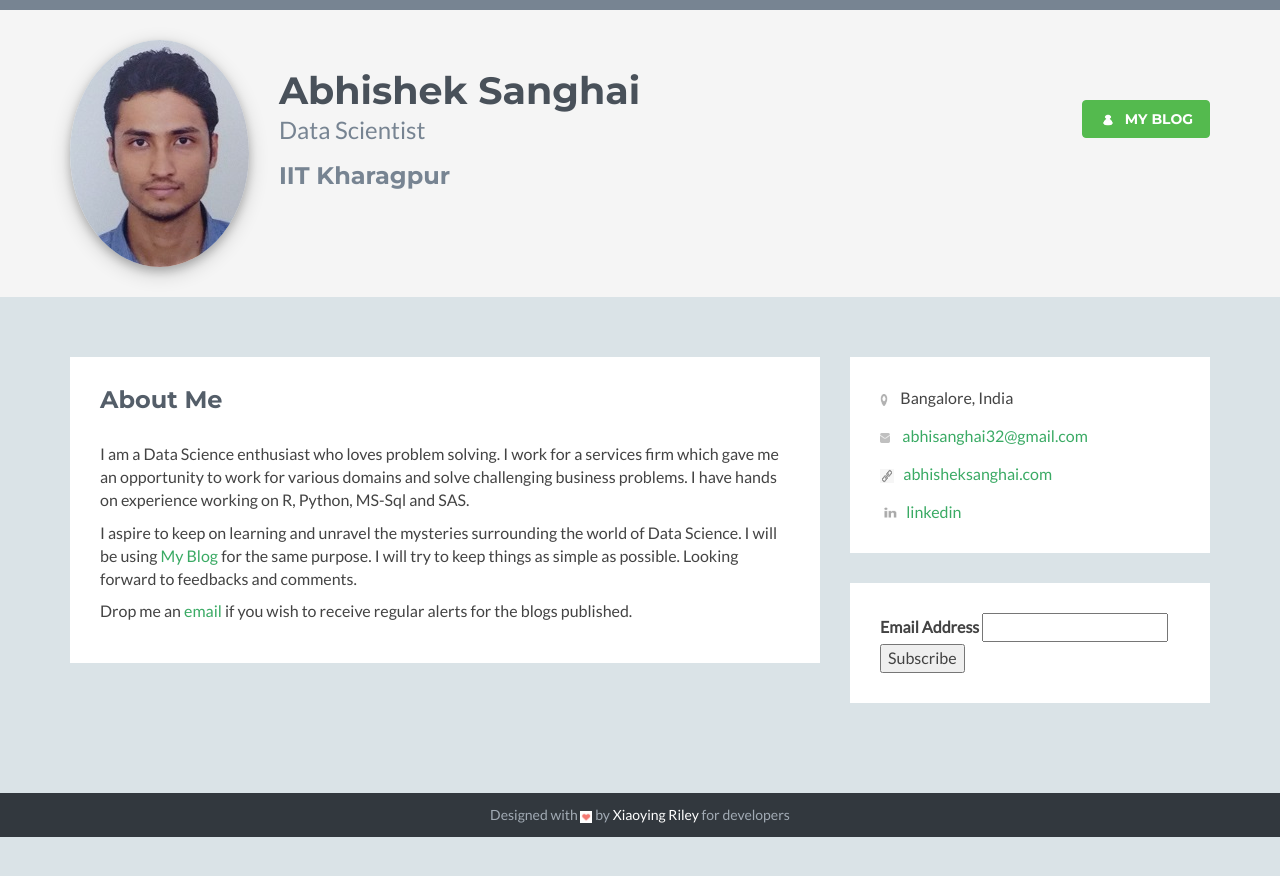
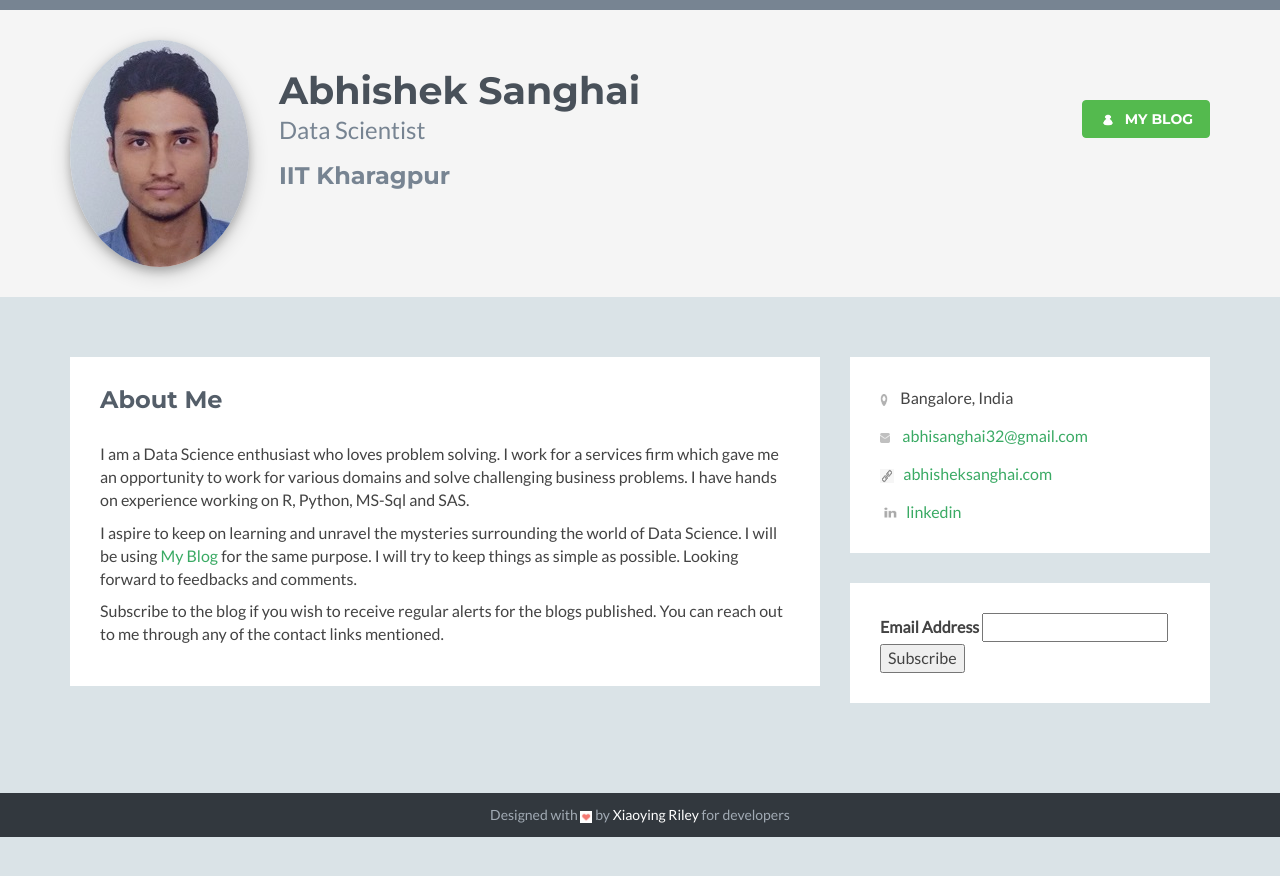
Before and after one commit to abhisheksanghai/abhisheksanghai.github.io, a Jekyll site: the page built from index.html, in a window 1280 px wide. Shown: the top 876 px of the page. Built offline with Jekyll 4.4.1, drawn with Linux system fonts in a browser that asks for light colours.

Commit message:
Update index.html
Changing description

```diff
--- a/index.html
+++ b/index.html
@@ -30,8 +30,8 @@ title: Abhishek Sanghai | Blog
 				    be using <a href="/datascience">My Blog</a> for the same purpose. I will try to keep things as
 				    simple as possible. Looking forward to feedbacks and comments. </p>
 
-			    <p> Drop me an <a href="mailto:abhisanghai32@gmail.com" title="abhisanghai32@gmail.com">email</a>
-				    if you wish to receive regular alerts for the blogs published.  </p>
+			    <p> Subscribe to the blog if you wish to receive regular alerts for the blogs published.
+				You can reach out to me through any of the contact links mentioned.</p>
 
                         </div><!--//content-->
                     </div><!--//section-inner-->
```
